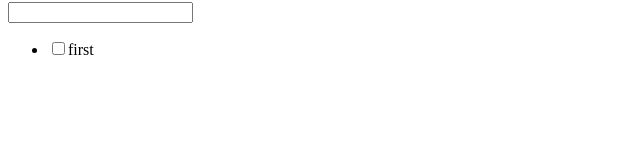
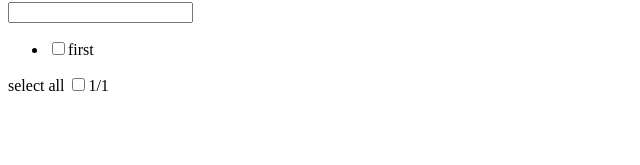
Before and after one commit to hoganjobs/vue3-geektime, a Vue app: page / in a window 1280 px wide. Shown: the part 119-284 px from the top of the page, without its empty margins (0-640 px from the left). Built offline with nearby package versions, Linux system fonts and the light colour scheme.

Commit message:
todos computed

```diff
--- a/src/components/Todolist.vue
+++ b/src/components/Todolist.vue
@@ -1,16 +1,23 @@
 <template>
   <div>
     <input type="text" v-model="title" @keydown.enter="addTodo" />
+    <button v-if="active < all" @click="clear">clear</button>
     <ul v-if="todos.length">
       <li v-for="todo in todos">
         <input type="checkbox" v-model="todo.done" />
         <span :class="{ done: todo.done }">{{ todo.title }}</span>
       </li>
     </ul>
+    <div v-else>no data</div>
+    <div>
+      select all
+      <input type="checkbox" v-model="allDone">
+      <span>{{ active }}/{{ all }}</span>
+    </div>
   </div>
 </template>
 <script setup>
-import { ref } from 'vue';
+import { ref, computed } from 'vue';
 let title = ref("")
 let todos = ref([{ title: "first", done: false }])
 function addTodo() {
@@ -20,4 +27,23 @@ function addTodo() {
   })
   title.value = ""
 }
+function clear() {
+  todos.value = todos.value.filter((v) => !v.done)
+}
+let active = computed(() => {
+  return todos.value.filter((v) => !v.done).length
+})
+let all = computed(() => {
+  return todos.value.length
+})
+let allDone = computed({
+  get: function () {
+    return active.value === 0
+  },
+  set: function (value) {
+    todos.value.forEach(todo => {
+      todo.done = value
+    });
+  }
+})
 </script>
--- a/src/pages/home.vue
+++ b/src/pages/home.vue
@@ -1,7 +1,7 @@
 <template>
   <h1>这是首页</h1>
-  <Todolist />
+  <TodoList />
 </template>
 <script setup>
-import Todolist from '../components/Todolist.vue';
+import TodoList from '../components/TodoList.vue';
 </script>
```
